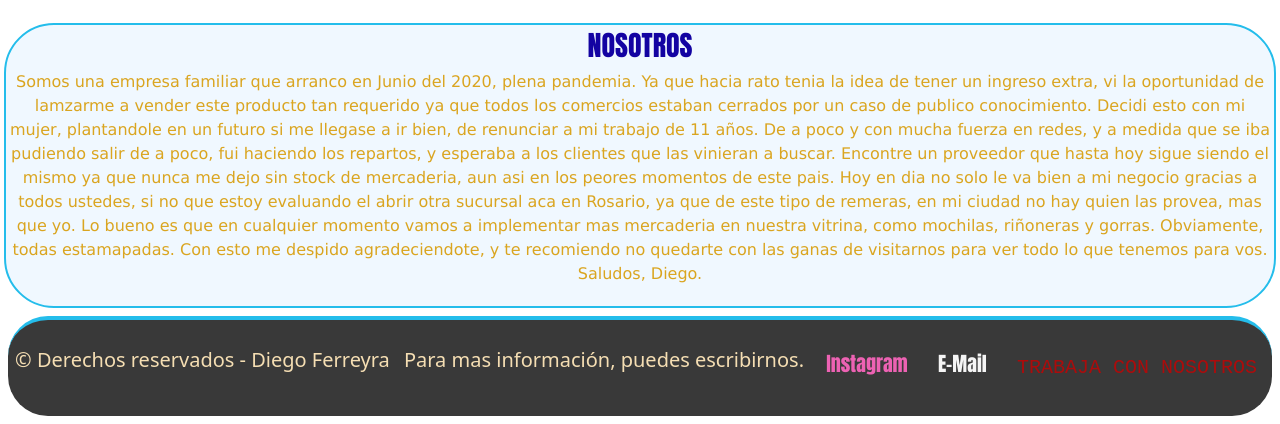
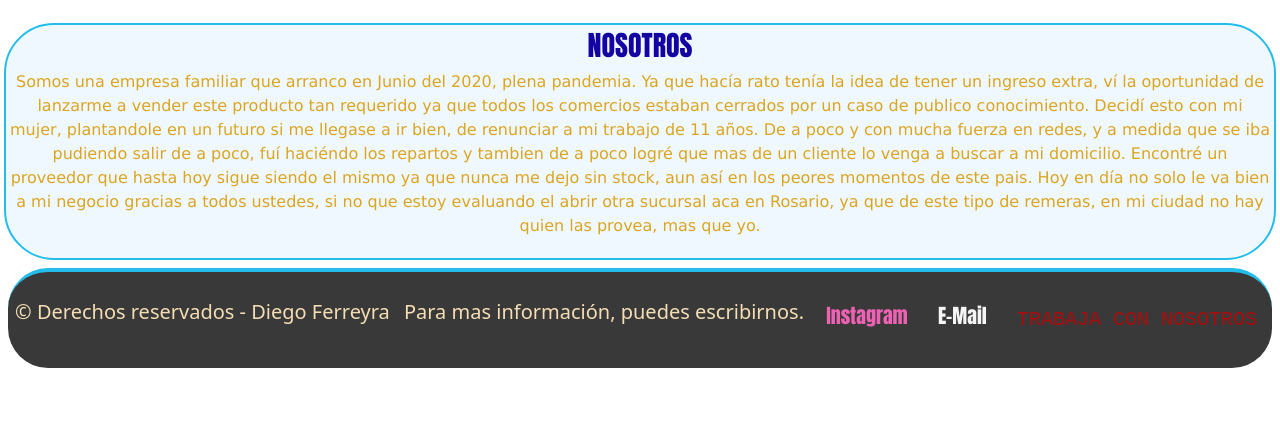
Before and after one commit to DiegoFacundoFerreyra/Trabajo-practico, a website: page index.html in a window 1280 px wide. Shown: the part 807-1231 px from the top of the page. After the commit the page ends 1183 px from the top, so only its background shows below. Drawn offline with nearby package versions, Linux system fonts and the light colour scheme.

Commit message:
Con fivaicon y texto mejorado

```diff
--- a/index.html
+++ b/index.html
@@ -90,24 +90,19 @@
         <h3 class="nosotros">NOSOTROS</h3>
         <p class="parrafo-sass">
           Somos una empresa familiar que arranco en Junio del 2020, plena
-          pandemia. Ya que hacia rato tenia la idea de tener un ingreso extra,
-          vi la oportunidad de lamzarme a vender este producto tan requerido ya
+          pandemia. Ya que hacía rato tenía la idea de tener un ingreso extra,
+          ví la oportunidad de lanzarme a vender este producto tan requerido ya
           que todos los comercios estaban cerrados por un caso de publico
-          conocimiento. Decidi esto con mi mujer, plantandole en un futuro si me
+          conocimiento. Decidí esto con mi mujer, plantandole en un futuro si me
           llegase a ir bien, de renunciar a mi trabajo de 11 años. De a poco y
           con mucha fuerza en redes, y a medida que se iba pudiendo salir de a
-          poco, fui haciendo los repartos, y esperaba a los clientes que las
-          vinieran a buscar. Encontre un proveedor que hasta hoy sigue siendo el
-          mismo ya que nunca me dejo sin stock de mercaderia, aun asi en los
-          peores momentos de este pais. Hoy en dia no solo le va bien a mi
-          negocio gracias a todos ustedes, si no que estoy evaluando el abrir
-          otra sucursal aca en Rosario, ya que de este tipo de remeras, en mi
-          ciudad no hay quien las provea, mas que yo. Lo bueno es que en
-          cualquier momento vamos a implementar mas mercaderia en nuestra
-          vitrina, como mochilas, riñoneras y gorras. Obviamente, todas
-          estamapadas. Con esto me despido agradeciendote, y te recomiendo no
-          quedarte con las ganas de visitarnos para ver todo lo que tenemos para
-          vos. Saludos, Diego.
+          poco, fuí haciéndo los repartos y tambien de a poco logré que mas de
+          un cliente lo venga a buscar a mi domicilio. Encontré un proveedor que
+          hasta hoy sigue siendo el mismo ya que nunca me dejo sin stock, aun
+          así en los peores momentos de este pais. Hoy en día no solo le va bien
+          a mi negocio gracias a todos ustedes, si no que estoy evaluando el
+          abrir otra sucursal aca en Rosario, ya que de este tipo de remeras, en
+          mi ciudad no hay quien las provea, mas que yo.
         </p>
       </div>
       <footer class="contacto">
```
Also changed, not shown: PAGES/estampadas.html (+1 -1 lines), PAGES/lisas.html (+1 -1 lines), PAGES/musculosas.html (+1 -1 lines), PAGES/trabajo.html (+1 -1 lines).
